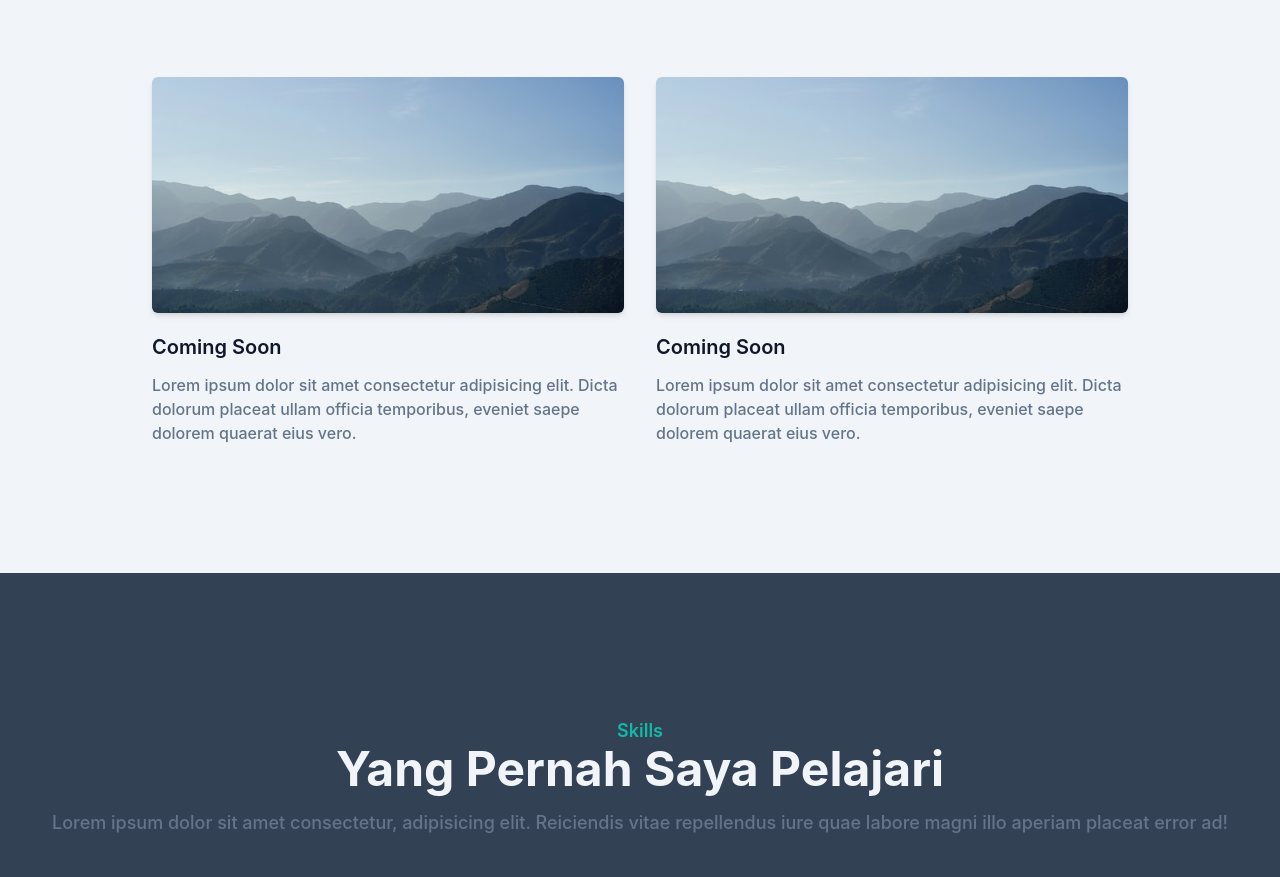
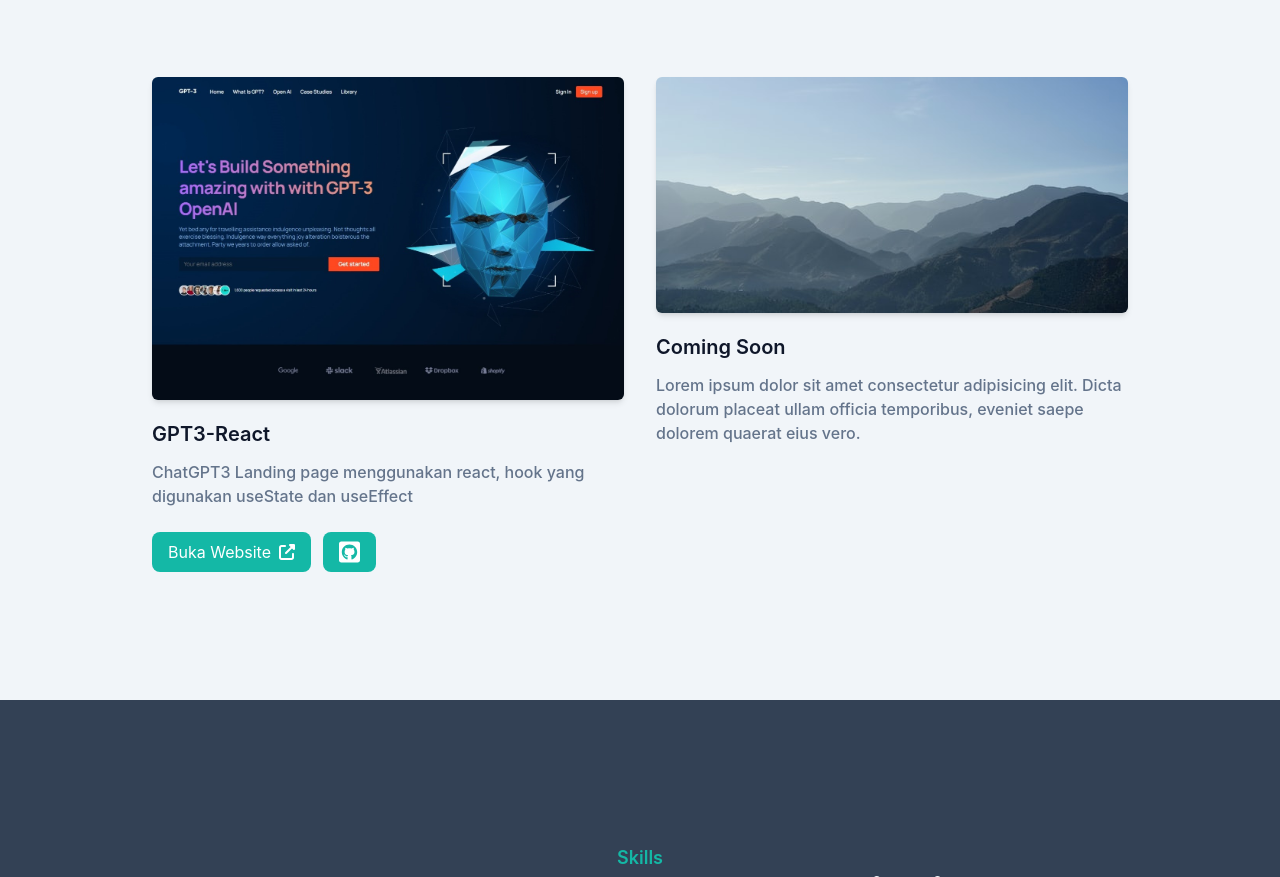
Before and after one commit to bayufransdo/portfolio-tailwind-css, a website: page index.html in a window 1280 px wide. Shown: the part 2133-3010 px from the top of the page. Drawn offline with Linux system fonts and the light colour scheme.

Commit message:
add new portfolio

```diff
--- a/index.html
+++ b/index.html
@@ -309,13 +309,31 @@
                 <!-- Portfolio 3 -->
                 <div class="mb-12 p-4 md:w-1/2">
                     <div class="rounded-md shadow-md overflow-hidden">
-                        <img src="dist/img/placeholder.jpeg" alt="placeholder" width="w-full">
+                        <img src="dist/img/portfolio-3.jpeg" alt="placeholder" width="w-full">
                     </div>
-                    <h3 class="font-semibold text-dark text-xl mt-5 mb-3 dark:text-white">Coming Soon</h3>
+                    <h3 class="font-semibold text-dark text-xl mt-5 mb-3 dark:text-white">GPT3-React</h3>
                     <p class="font-medium text-base text-secondary">
-                        Lorem ipsum dolor sit amet consectetur adipisicing elit. Dicta dolorum placeat ullam officia
-                        temporibus, eveniet saepe dolorem quaerat eius vero.
+                        ChatGPT3 Landing page menggunakan react, hook yang digunakan useState dan useEffect
                     </p>
+                    <div class="show inline-flex gap-3">
+                        <a href="https://bayu-gpt3-react.vercel.app" target="_blank"
+                            class="text-white bg-primary inline-flex gap-2 items-center px-4 py-2 rounded-lg mt-6 hover:opacity-70 transition">Buka
+                            Website
+                            <svg xmlns="http://www.w3.org/2000/svg" height="1em" viewBox="0 0 512 512"
+                                class="fill-current"><!--! Font Awesome Free 6.4.2 by @fontawesome - https://fontawesome.com License - https://fontawesome.com/license (Commercial License) Copyright 2023 Fonticons, Inc. -->
+                                <path
+                                    d="M352 0c-12.9 0-24.6 7.8-29.6 19.8s-2.2 25.7 6.9 34.9L370.7 96 201.4 265.4c-12.5 12.5-12.5 32.8 0 45.3s32.8 12.5 45.3 0L416 141.3l41.4 41.4c9.2 9.2 22.9 11.9 34.9 6.9s19.8-16.6 19.8-29.6V32c0-17.7-14.3-32-32-32H352zM80 32C35.8 32 0 67.8 0 112V432c0 44.2 35.8 80 80 80H400c44.2 0 80-35.8 80-80V320c0-17.7-14.3-32-32-32s-32 14.3-32 32V432c0 8.8-7.2 16-16 16H80c-8.8 0-16-7.2-16-16V112c0-8.8 7.2-16 16-16H192c17.7 0 32-14.3 32-32s-14.3-32-32-32H80z" />
+                            </svg>
+                        </a>
+                        <a href="https://github.com/bayufransdo/bayu-gpt3-react" target="_blank"
+                            class="text-white bg-primary inline-flex gap-2 items-center px-4 py-2 rounded-lg mt-6 hover:opacity-70 transition">
+                            <svg xmlns="http://www.w3.org/2000/svg" height="1.5em" class="fill-current"
+                                viewBox="0 0 448 512"><!--! Font Awesome Free 6.4.2 by @fontawesome - https://fontawesome.com License - https://fontawesome.com/license (Commercial License) Copyright 2023 Fonticons, Inc. -->
+                                <path
+                                    d="M400 32H48C21.5 32 0 53.5 0 80v352c0 26.5 21.5 48 48 48h352c26.5 0 48-21.5 48-48V80c0-26.5-21.5-48-48-48zM277.3 415.7c-8.4 1.5-11.5-3.7-11.5-8 0-5.4.2-33 .2-55.3 0-15.6-5.2-25.5-11.3-30.7 37-4.1 76-9.2 76-73.1 0-18.2-6.5-27.3-17.1-39 1.7-4.3 7.4-22-1.7-45-13.9-4.3-45.7 17.9-45.7 17.9-13.2-3.7-27.5-5.6-41.6-5.6-14.1 0-28.4 1.9-41.6 5.6 0 0-31.8-22.2-45.7-17.9-9.1 22.9-3.5 40.6-1.7 45-10.6 11.7-15.6 20.8-15.6 39 0 63.6 37.3 69 74.3 73.1-4.8 4.3-9.1 11.7-10.6 22.3-9.5 4.3-33.8 11.7-48.3-13.9-9.1-15.8-25.5-17.1-25.5-17.1-16.2-.2-1.1 10.2-1.1 10.2 10.8 5 18.4 24.2 18.4 24.2 9.7 29.7 56.1 19.7 56.1 19.7 0 13.9.2 36.5.2 40.6 0 4.3-3 9.5-11.5 8-66-22.1-112.2-84.9-112.2-158.3 0-91.8 70.2-161.5 162-161.5S388 165.6 388 257.4c.1 73.4-44.7 136.3-110.7 158.3zm-98.1-61.1c-1.9.4-3.7-.4-3.9-1.7-.2-1.5 1.1-2.8 3-3.2 1.9-.2 3.7.6 3.9 1.9.3 1.3-1 2.6-3 3zm-9.5-.9c0 1.3-1.5 2.4-3.5 2.4-2.2.2-3.7-.9-3.7-2.4 0-1.3 1.5-2.4 3.5-2.4 1.9-.2 3.7.9 3.7 2.4zm-13.7-1.1c-.4 1.3-2.4 1.9-4.1 1.3-1.9-.4-3.2-1.9-2.8-3.2.4-1.3 2.4-1.9 4.1-1.5 2 .6 3.3 2.1 2.8 3.4zm-12.3-5.4c-.9 1.1-2.8.9-4.3-.6-1.5-1.3-1.9-3.2-.9-4.1.9-1.1 2.8-.9 4.3.6 1.3 1.3 1.8 3.3.9 4.1zm-9.1-9.1c-.9.6-2.6 0-3.7-1.5s-1.1-3.2 0-3.9c1.1-.9 2.8-.2 3.7 1.3 1.1 1.5 1.1 3.3 0 4.1zm-6.5-9.7c-.9.9-2.4.4-3.5-.6-1.1-1.3-1.3-2.8-.4-3.5.9-.9 2.4-.4 3.5.6 1.1 1.3 1.3 2.8.4 3.5zm-6.7-7.4c-.4.9-1.7 1.1-2.8.4-1.3-.6-1.9-1.7-1.5-2.6.4-.6 1.5-.9 2.8-.4 1.3.7 1.9 1.8 1.5 2.6z" />
+                            </svg>
+                        </a>
+                    </div>
                 </div>
                 <!-- Portfolio 4 -->
                 <div class="mb-12 p-4 md:w-1/2">
```
Also changed, not shown: dist/img/portfolio-3.jpeg (added).
